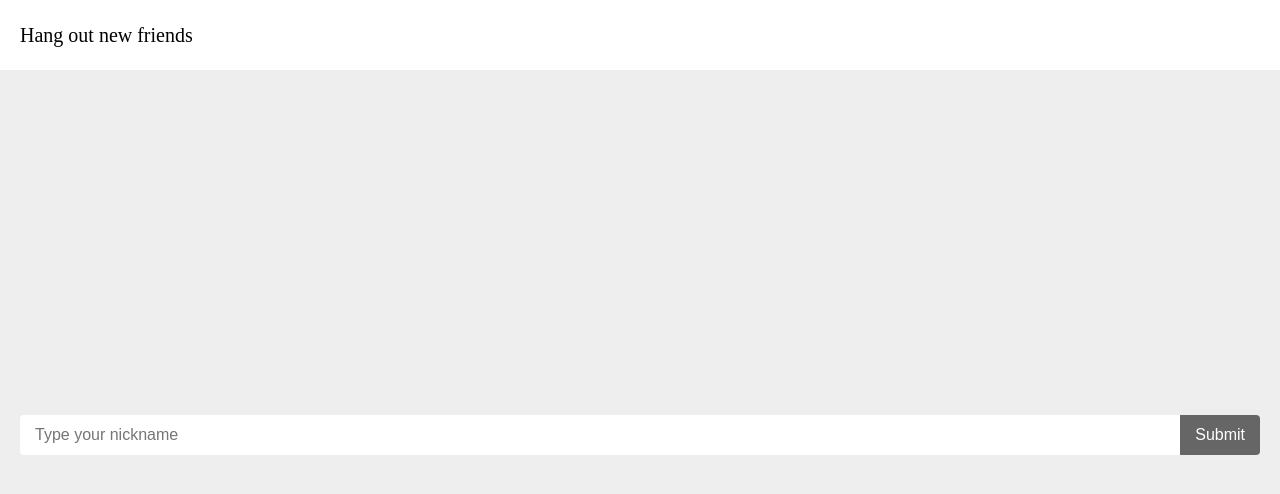
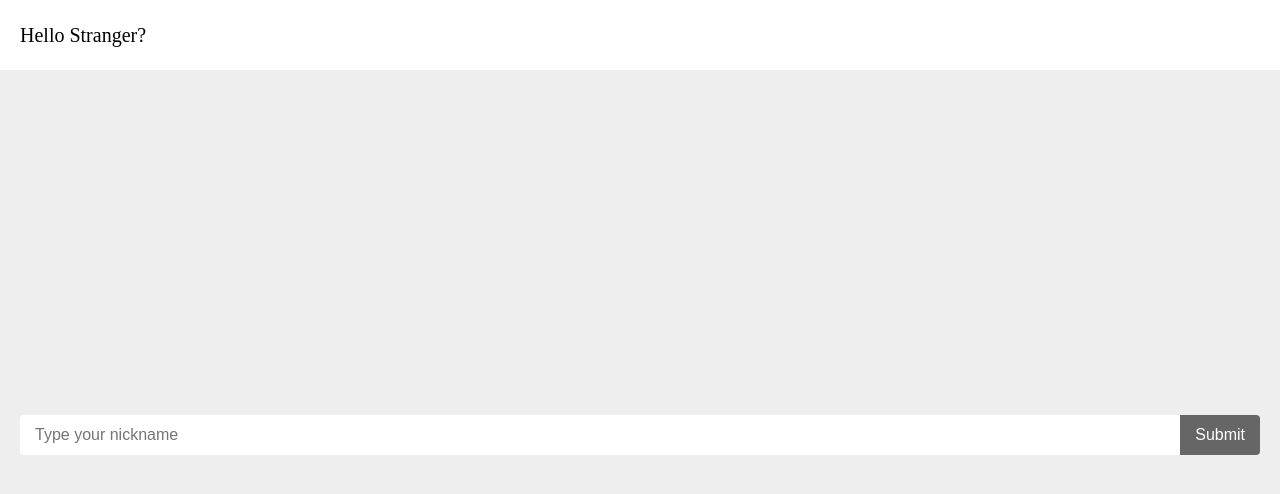
Before and after one commit to marco0212/random-chating-frontend, a React (Create React App) app: page / in a window 1280 px wide. Shown: the top 494 px of the page. Built offline with nearby package versions, Linux system fonts and the light colour scheme; no server answers.

Commit message:
Fix Header
Fix button style and title contents

```diff
--- a/src/components/Header/Header.js
+++ b/src/components/Header/Header.js
@@ -4,7 +4,7 @@ import styled from 'styled-components';
 export default function Header({ isPending, onButtonClick }) {
   return (
     <HeaderWrapper>
-      <h1>Hang out new friends</h1>
+      <h1>Hello Stranger?</h1>
       {
         !isPending && <button onClick={onButtonClick}>next</button>
       }
@@ -25,6 +25,7 @@ const HeaderWrapper = styled.header`
     padding: 0 20px;
     font-size: 16px;
     border-radius: 5px;
+    background-color: #eee;
     text-transform: uppercase;
   }
 `;
```
